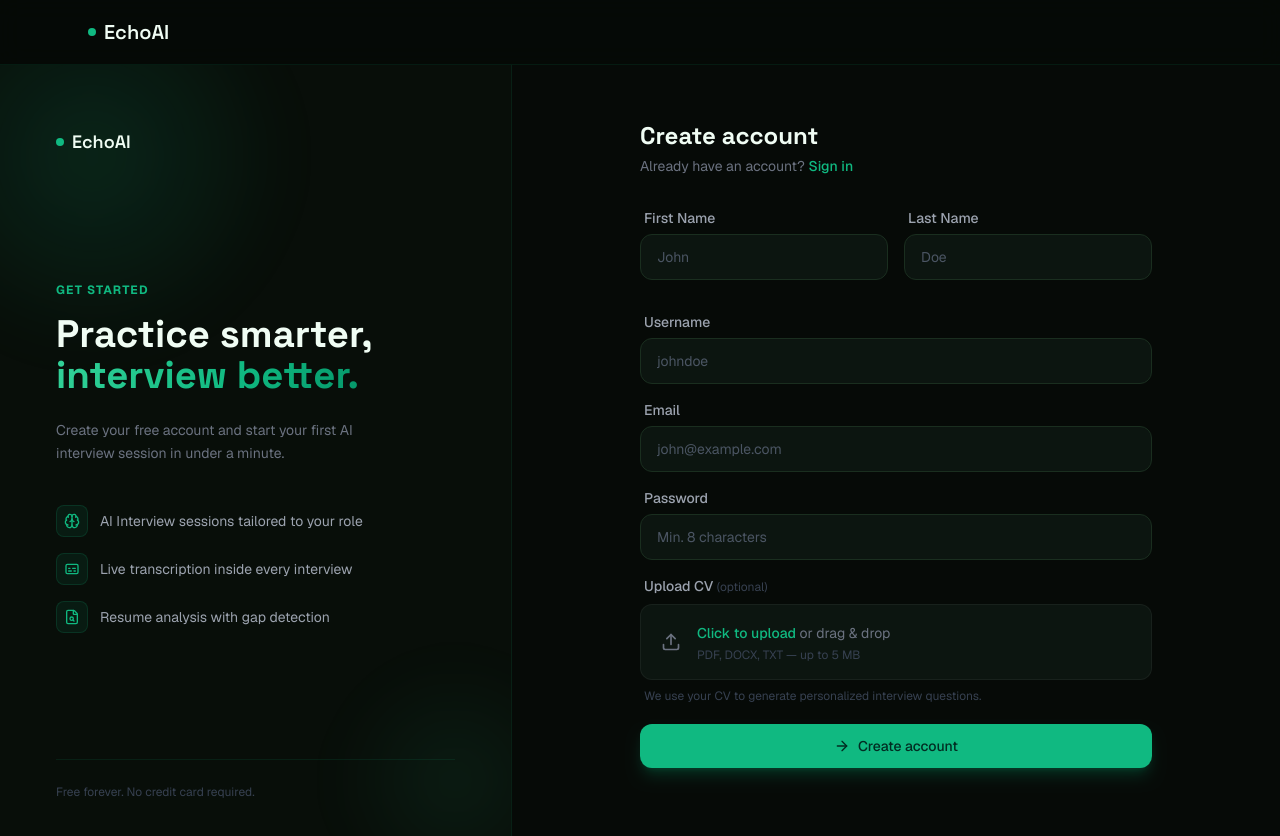
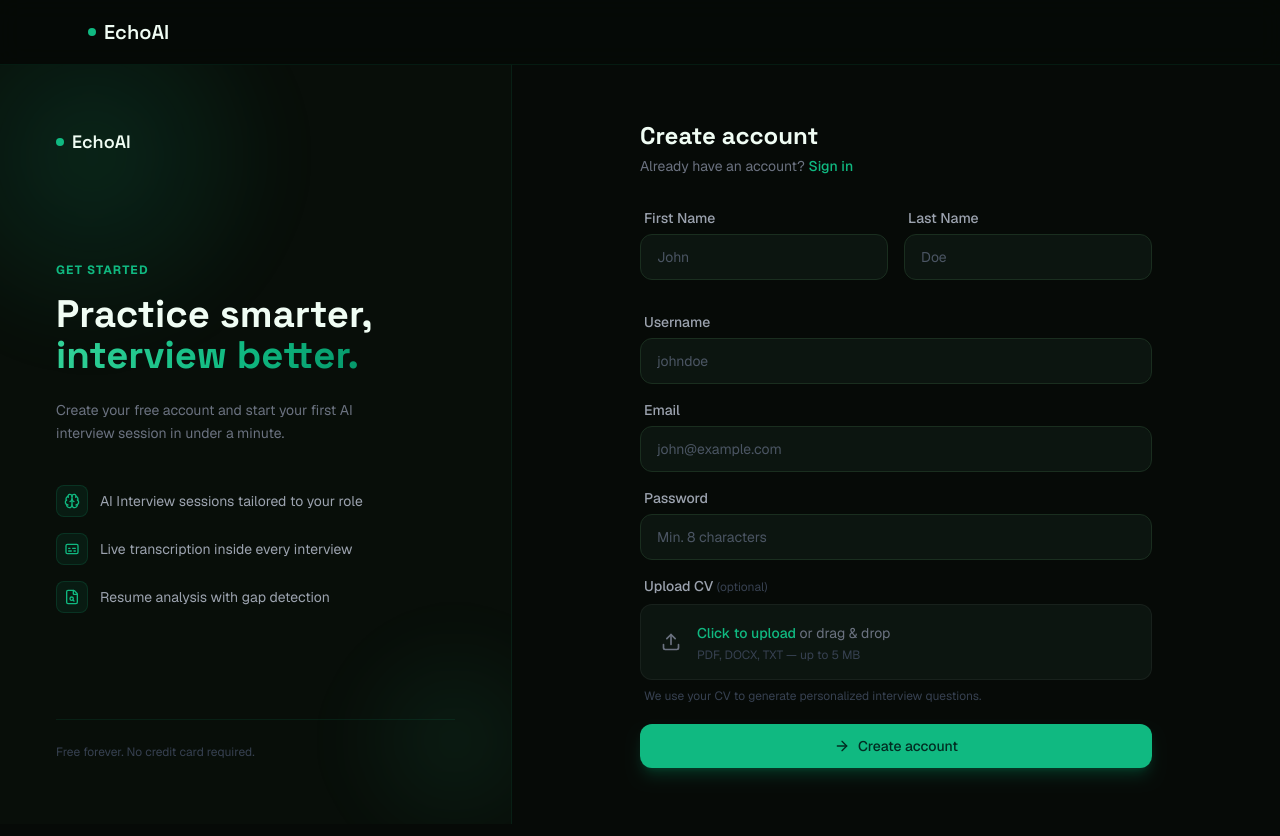
Before and after one commit to Prashidha0O1/EchoAI, a Next.js app in the folder frontend/: page /signup in a window 1280 px wide. Shown: the top 836 px of the page. Built offline with nearby package versions, Linux system fonts and the light colour scheme; no server answers.

Commit message:
feat: new theme, updated login and signup page

```diff
--- a/frontend/app/(auth)/signup/page.tsx
+++ b/frontend/app/(auth)/signup/page.tsx
@@ -50,7 +50,7 @@ export default function SignupPage() {
   };
 
   return (
-    <div className="min-h-screen flex" style={{ background: '#060a07' }}>
+    <div className="flex" style={{ background: '#060a07', minHeight: 'calc(100vh - 4rem)' }}>
 
       {/* ── Left panel ─────────────────────────────────────── */}
       <div
```
